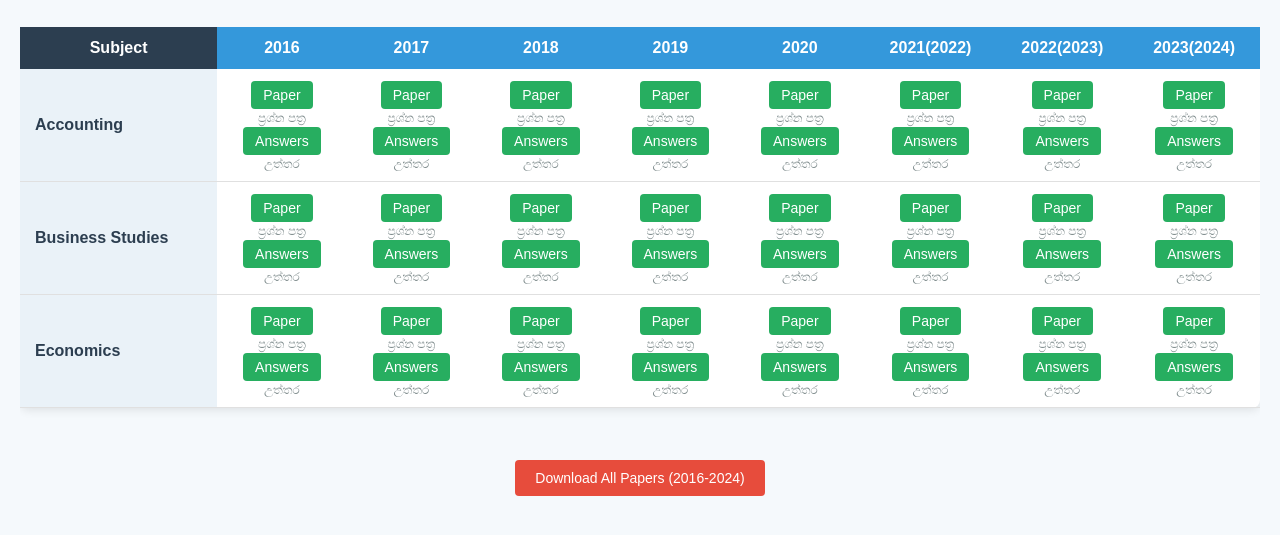
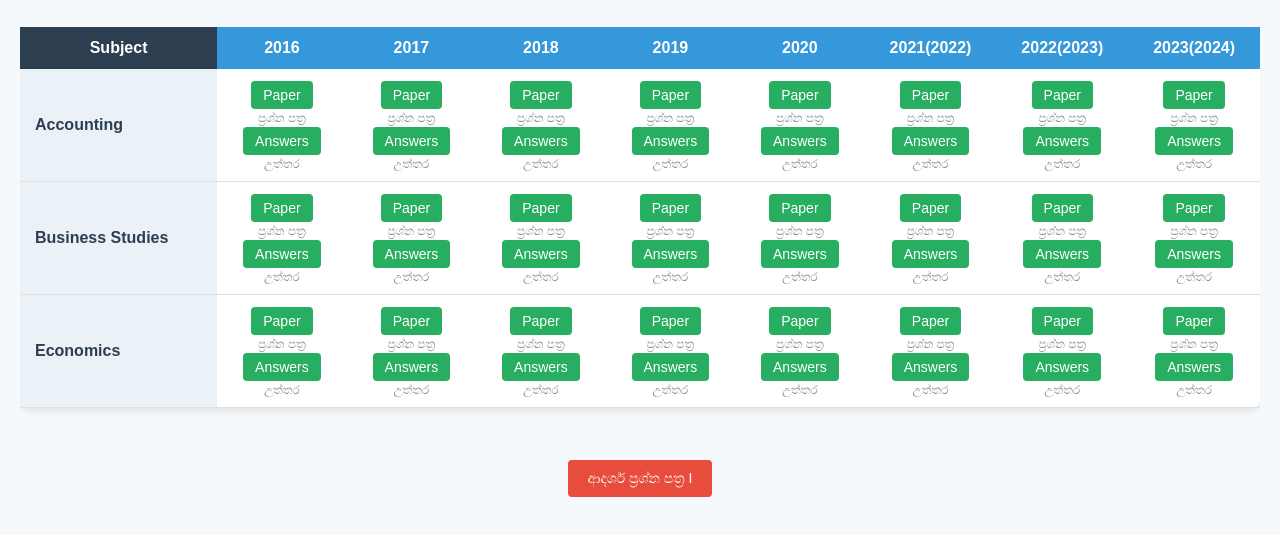
Before and after one commit to OnilaPesath/GCE-A-L-Past-Papers-2016-2024-, a plain HTML site: page index.html in a window 1280 px wide. Shown: the part 81-616 px from the top of the page. Drawn offline with Linux system fonts and the light colour scheme.

Commit message:
update quiz

```diff
--- a/index.html
+++ b/index.html
@@ -325,8 +325,9 @@
     </div>
 
     <div style="text-align: center; margin-top: 30px;">
-        <a href="download_all.zip" class="download-btn" style="padding: 10px 20px; background-color: #e74c3c;">
-            Download All Papers (2016-2024)
+        <a href="https://drive.google.com/file/d/18ChIA33DRj0qwwd-FQb3Xw0Wkjr3Z-P8/view?usp=sharing"
+            class="download-btn" style="padding: 10px 20px; background-color: #e74c3c;">
+            ආදර්ශ ප්‍රශ්න පත්‍ර I
         </a>
     </div>
 </body>
```
